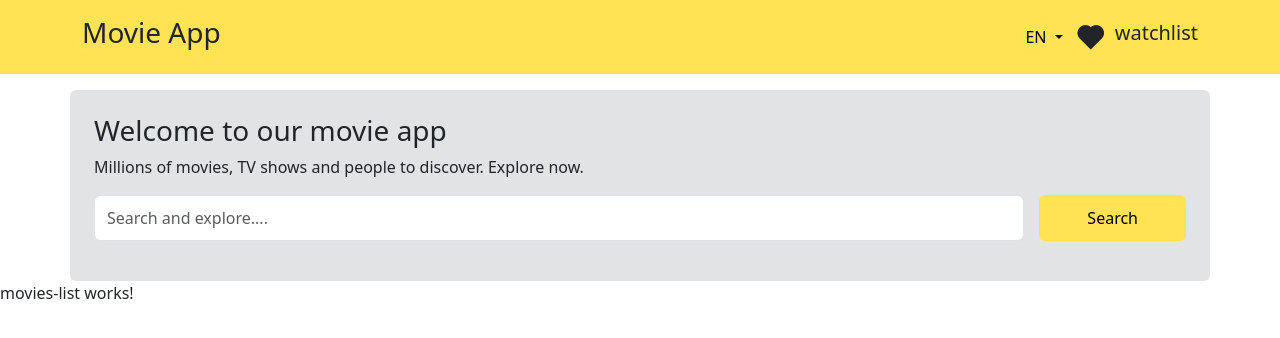
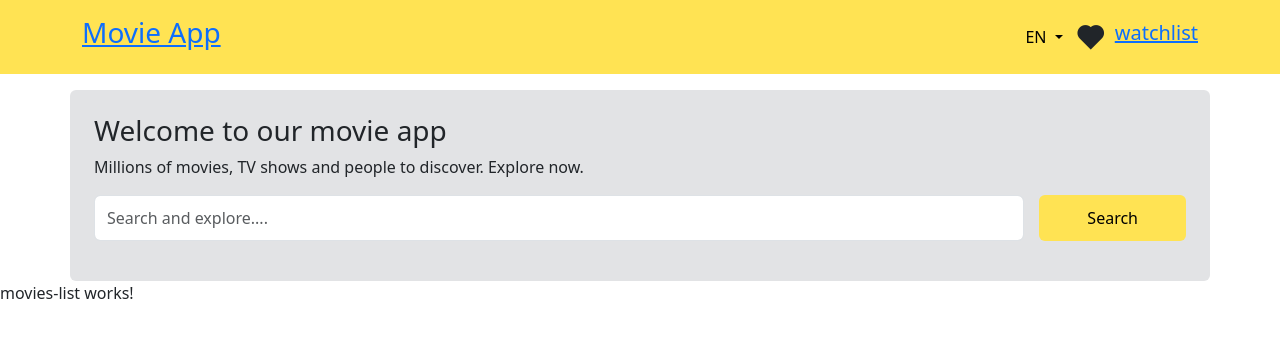
Before and after one commit to MoamenHamed32/Angular_Final_Project, an Angular app: page / in a window 1280 px wide. Shown: the top 338 px of the page. Built offline with nearby package versions, Linux system fonts and the light colour scheme.

Commit message:
[implementation](routes):add routes to home page

```diff
--- a/src/app/header/header.component.html
+++ b/src/app/header/header.component.html
@@ -1,7 +1,7 @@
 <nav class="header p-3 d-flex  align-items-center ">
     <div class="container d-flex justify-content-between  align-items-center">
         <div>
-            <h3>Movie App</h3>
+            <h3><a routerLink="" >Movie App</a></h3>
         </div>
 
         <div class=" d-flex  align-items-center">
@@ -19,7 +19,7 @@
             </div>
             <div class=" d-flex align-items-center">
                 <i class='bx bxs-heart  '></i>
-                <h5 class="ms-2">watchlist</h5>
+                <h5 class="ms-2"><a routerLink="movies-watch-list" >watchlist</a> </h5>
             </div>
 
         </div>
```
